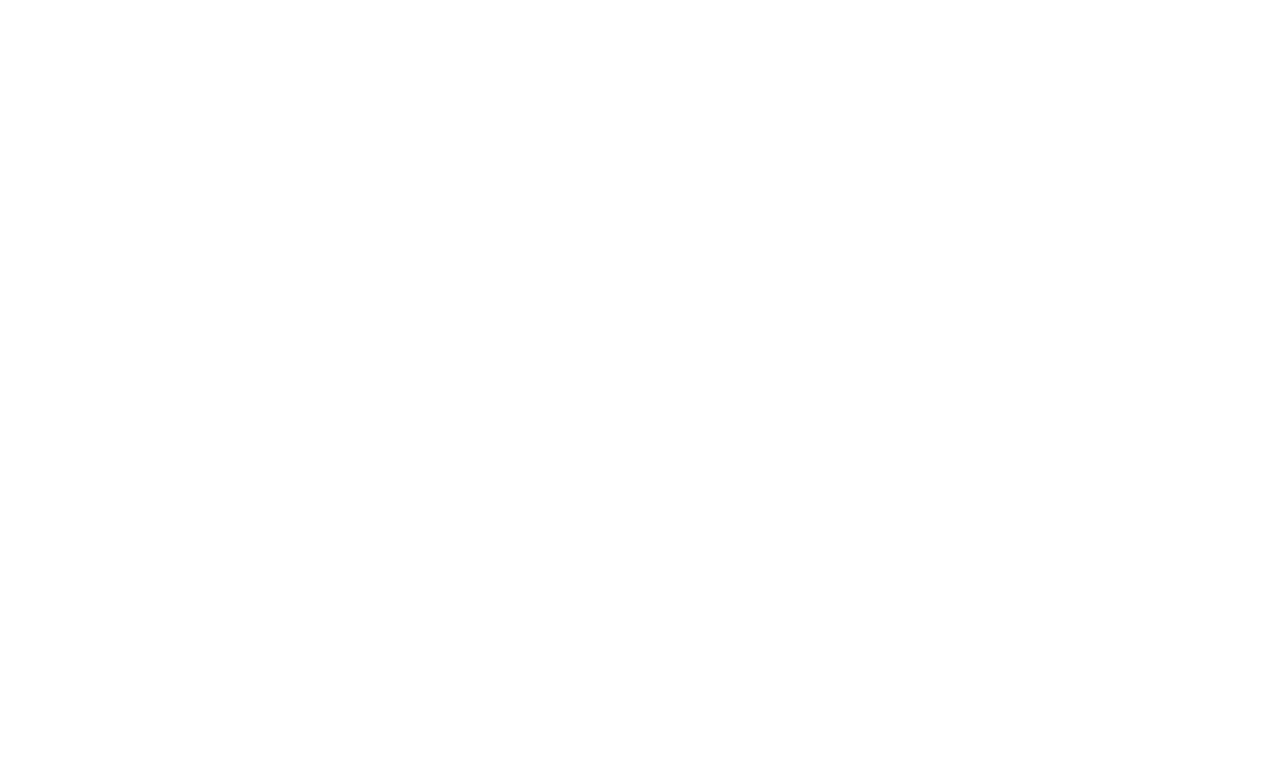
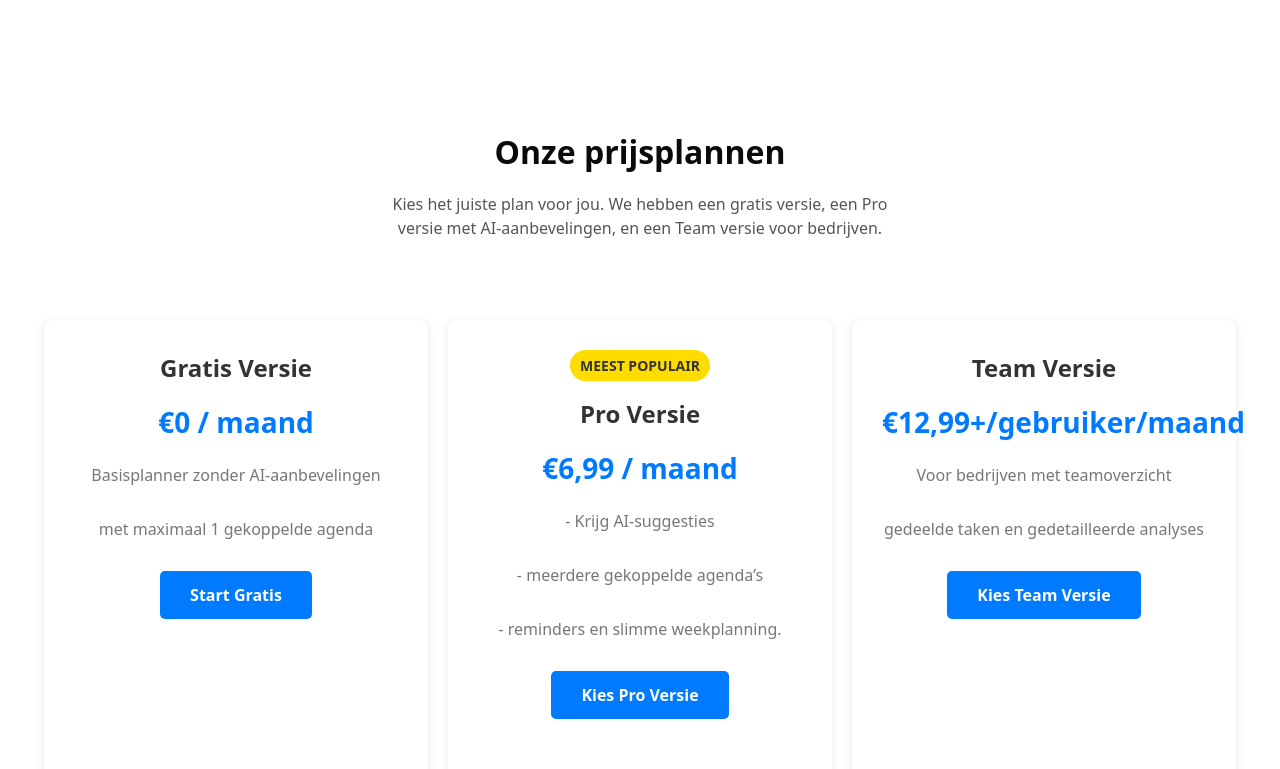
Before and after one commit to ImHyper01/Nexgenda, a Next.js app: page / in a window 1280 px wide. Shown: the part 1511-2280 px from the top of the page. Before the commit the page ends 1543 px from the top, so only its background shows below. Built offline with nearby package versions, Linux system fonts and the light colour scheme.

Commit message:
bezig met pricing, ga er later mee verder

```diff
--- a/src/app/page.tsx
+++ b/src/app/page.tsx
@@ -2,6 +2,7 @@ import React from "react";
 import Header from '../components/header';
 import Landing from '../components/Landing';
 import Benefits from '../components/Benefits';
+import Price from '../components/Price';
 
 export default function index() {
 
@@ -10,6 +11,7 @@ export default function index() {
       <Header />
       <Landing />
       <Benefits />
+      <Price />
    </div>
   )
 }
--- /dev/null
+++ b/src/components/Price/index.jsx
@@ -0,0 +1,61 @@
+import React from "react";
+import styles from './style.module.scss';
+
+
+export default function Price() {
+    return(
+        <div className={styles.container}>
+            <div className={styles.wrapper}>
+                <h1 className={styles.title}>Onze prijsplannen</h1>
+                <p className={styles.subtitle}>
+                    Kies het juiste plan voor jou. We hebben een gratis versie, een Pro versie met AI-aanbevelingen, en een Team versie voor bedrijven.
+                </p>
+            </div>
+
+            <div className={styles.pricingPlans}>
+                <div className={styles.plan}>
+                    <h2 className={styles.planTitle}>Gratis Versie</h2>
+                    <p className={styles.planPrice}>€0 / maand</p>
+                    <p className={styles.planDescription}>
+                        Basisplanner zonder AI-aanbevelingen
+                    </p>
+                    <p className={styles.planDescription}>
+                    met maximaal 1 gekoppelde agenda
+                    </p>
+                    <p className={styles.planDescription}>
+                    </p>
+                    <button className={styles.planButton}>Start Gratis</button>
+                </div>
+
+                <div className={styles.plan}>
+                    <div className={styles.mostPopularBadge}>Meest Populair</div>
+                    <h2 className={styles.planTitle}>Pro Versie</h2>
+                    <p className={styles.planPrice}>€6,99 / maand</p>
+                    <p className={styles.planDescription}>
+                       - Krijg AI-suggesties
+                    </p>
+                    <p className={styles.planDescription}>
+                    - meerdere gekoppelde agenda’s
+                    </p>
+                    <p className={styles.planDescription}>
+                    - reminders en slimme weekplanning.
+                    </p>
+                    <button className={styles.planButton}>Kies Pro Versie</button>
+                </div>
+
+                <div className={styles.plan}>
+                    <h2 className={styles.planTitle}>Team Versie</h2>
+                    <p className={styles.planPrice}>€12,99+/gebruiker/maand</p>
+                    <p className={styles.planDescription}>
+                        Voor bedrijven met teamoverzicht
+                    </p>
+                    <p className={styles.planDescription}>
+                    gedeelde taken en gedetailleerde analyses
+                    </p>
+
+                    <button className={styles.planButton}>Kies Team Versie</button>
+                </div>
+            </div>
+        </div>
+    );
+}
--- /dev/null
+++ b/src/components/Price/style.module.scss
@@ -0,0 +1,113 @@
+.container {
+    max-width: 100%;
+    margin-top: 5%;
+}
+
+.wrapper {
+    text-align: center;
+    padding: 2rem;
+    max-width: 600px;
+    margin: 0 auto;
+}
+
+.title {
+    font-size: 32px;
+    font-weight: 800;
+    margin-bottom: 1rem;
+}
+
+.subtitle {
+    font-size: 16px;
+    max-width: 700px;
+    margin: 0 auto 3rem;
+    color: #555;
+}
+
+.pricingPlans {
+    display: flex;
+    gap: 20px;
+    flex-wrap: wrap;
+    justify-content: center;
+    margin-bottom: 20%;
+    height: 600px;
+}
+
+.plan {
+    background-color: #fff;
+    border-radius: 8px;
+    box-shadow: 0 2px 8px rgba(0, 0, 0, 0.1);
+    padding: 30px;
+    text-align: center;
+    width: 30%;
+    min-width: 250px;
+    transition: all 0.3s ease;
+
+    &:hover {
+        box-shadow: 0 4px 16px rgba(0, 0, 0, 0.2);
+        transform: translateY(-5px);
+    }
+}
+
+.planTitle {
+    font-size: 24px;
+    font-weight: 600;
+    color: #333;
+    margin-bottom: 15px;
+}
+
+.planPrice {
+    font-size: 28px;
+    font-weight: 700;
+    color: #007BFF;
+    margin-bottom: 20px;
+}
+
+.planDescription {
+    font-size: 16px;
+    color: #777;
+    margin-bottom: 30px;
+    line-height: 1.5; /* Zorgt ervoor dat de tekst meer ruimte heeft */
+}
+
+.planButton {
+    background-color: #007BFF;
+    color: white;
+    font-size: 16px;
+    font-weight: bold;
+    border: none;
+    padding: 12px 30px;
+    border-radius: 5px;
+    cursor: pointer;
+    transition: background-color 0.3s ease;
+
+    &:hover {
+        background-color: #0056b3;
+    }
+}
+
+// "Meest Populair" badge styling
+.mostPopularBadge {
+    background-color: #FFDC00;
+    color: #333;
+    font-size: 14px;
+    font-weight: 600;
+    padding: 5px 10px;
+    border-radius: 50px;
+    display: inline-block;
+    margin-bottom: 15px;
+    text-transform: uppercase;
+}
+
+
+// Mobile Responsiveness
+@media (max-width: 768px) {
+    .pricingPlans {
+        flex-direction: column;
+        align-items: center;
+    }
+
+    .plan {
+        width: 80%;
+        margin-bottom: 20px;
+    }
+}
```
